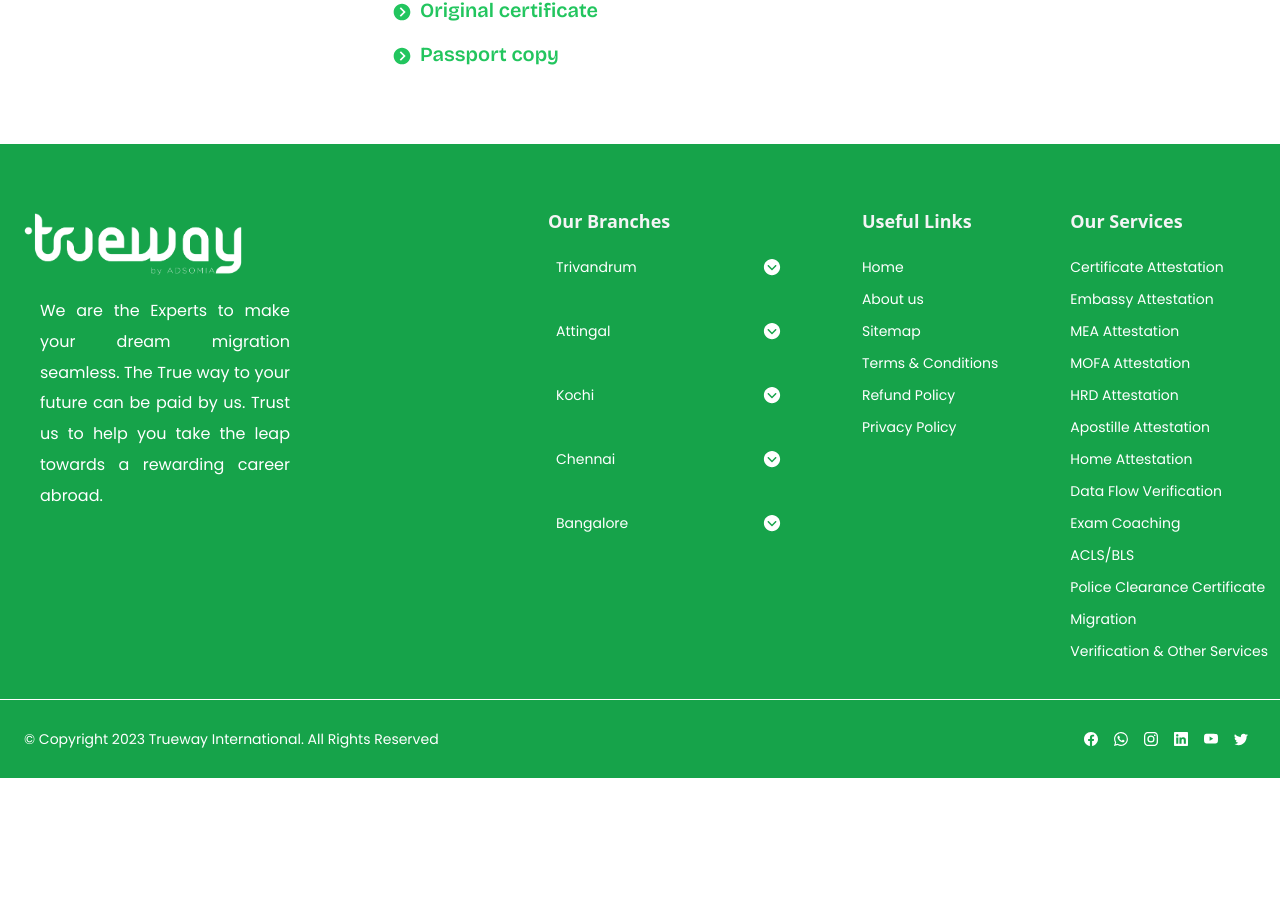
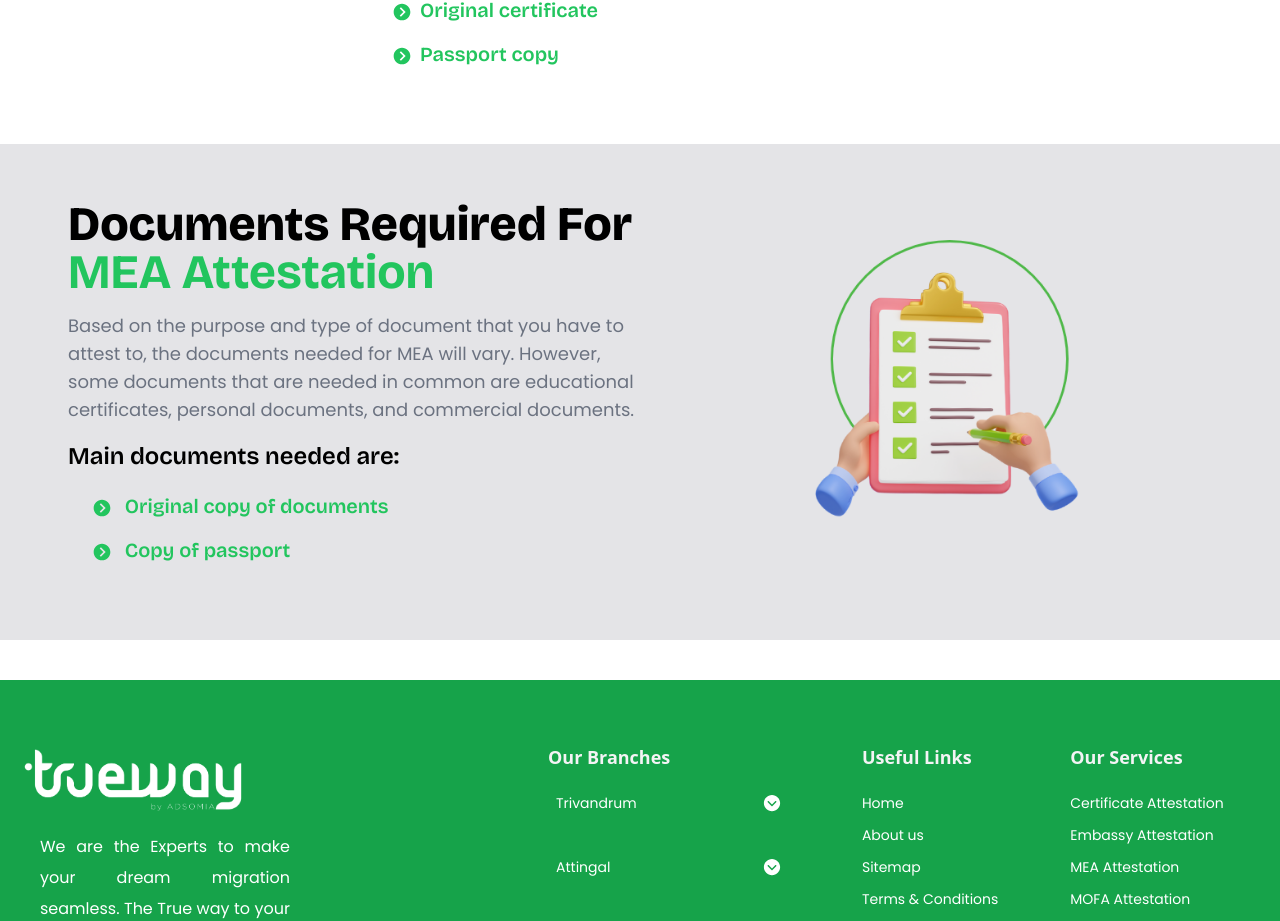
Before and after one commit to Truwayinternational/Trueway-Website, a React (Create React App) app: page /meaAttestation in a window 1280 px wide. Shown: the part 3275-4196 px from the top of the page. Before the commit the page ends 4053 px from the top, so only its background shows below. Built offline with nearby package versions, Linux system fonts and the light colour scheme.

Commit message:
Document Required for MEA Attestation

```diff
--- /dev/null
+++ b/src/Pages/OtherServices/MEA Attestation/DocumentRequired.js
@@ -0,0 +1,39 @@
+import React from 'react'
+import section_img from '../../../Assets/HRD Attestation/Document.png'
+
+import {BiSolidChevronRightCircle} from 'react-icons/bi'
+
+function DocumentRequired() {
+  return (
+    <>
+       <div className='bg-zinc-200 h-full w-full my-10'>
+        <div className='flex  max-w-[1240px] mx-auto place-content-center '>
+            <div className='grid lg:grid-cols-2 max-w-[1280px] py-10 '>
+                <div className='flex flex-col lg:pl-12 md:px-10 lg:px-0  px-5'>
+                <h1 className='text-4xl py-4 md:text-5xl font-HeadingFont font-bold text-green-500'> <b className='text-black'> Documents Required For <br/> </b> MEA Attestation</h1>
+                    <p className='text-gray-500 font-poppins md:text-xl lg:text-lg'>
+                    Based on the purpose and type of document that you have to attest to, the documents needed for MEA will vary. However, some documents that are needed in common are educational certificates, personal documents, and commercial documents.
+                    </p>
+                    <div className='max-w-2xl my-4 font-HeadingFont'>
+                        <h4 className='md:text-2xl text-xl  font-semibold'>Main documents needed are:</h4>
+                        <ul className='md:text-xl  py-3 text-md  text-green-500 w-fit font-HeadingFont font-semibold cursor-pointer'>
+                            <li className='bg-transparent rounded-full hover:bg-white py-2'>
+                            <BiSolidChevronRightCircle className='inline-flex md:mx-2'/> Original copy of documents
+                            </li>
+                            <li className='bg-transparent rounded-full hover:bg-white py-2 '>
+                            <BiSolidChevronRightCircle className='inline-flex md:mx-2'/> Copy of passport
+                            </li>
+                        </ul>
+                    </div>
+                </div>
+                <div className=' py-auto'>
+                    <img className='lg:w-[400px] px-14 py-4 mx-auto lg:my-10' src={section_img} alt="section_img" />
+                </div>
+            </div>
+        </div>
+    </div>
+    </>
+  )
+}
+
+export default DocumentRequired
--- a/src/Pages/OtherServices/MEA Attestation/MEAIndex.js
+++ b/src/Pages/OtherServices/MEA Attestation/MEAIndex.js
@@ -4,6 +4,7 @@ import WhatIsMEA from './WhatIsMEA'
 import AttestedCopy from './AttestedCopy'
 import PurposesOfMEA from './PurposesOfMEA'
 import ProcedureOfMEA from './ProcedureOfMEA'
+import DocumentRequired from './DocumentRequired'
 
 
 
@@ -15,6 +16,7 @@ function MEAIndex() {
         <AttestedCopy/>
         <PurposesOfMEA/>
         <ProcedureOfMEA/>
+        <DocumentRequired/>
     </div>
   )
 }
```
